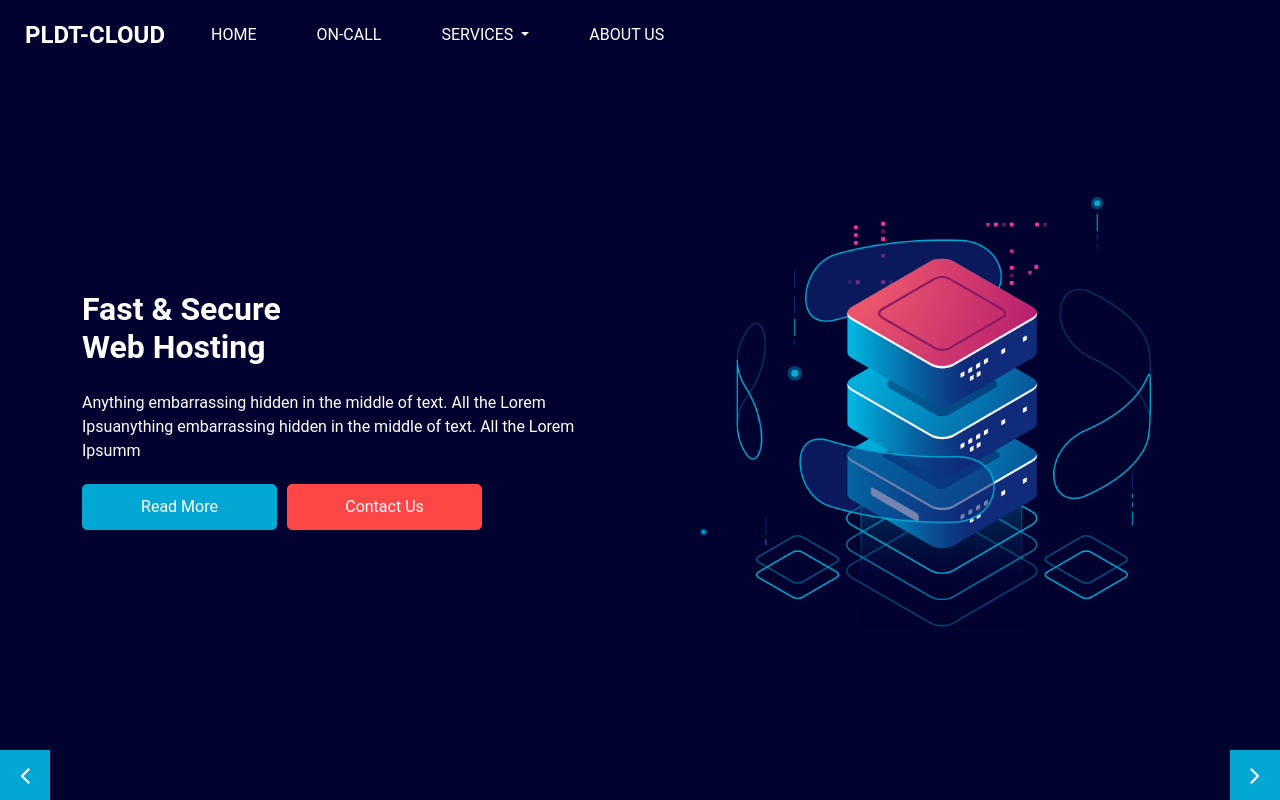
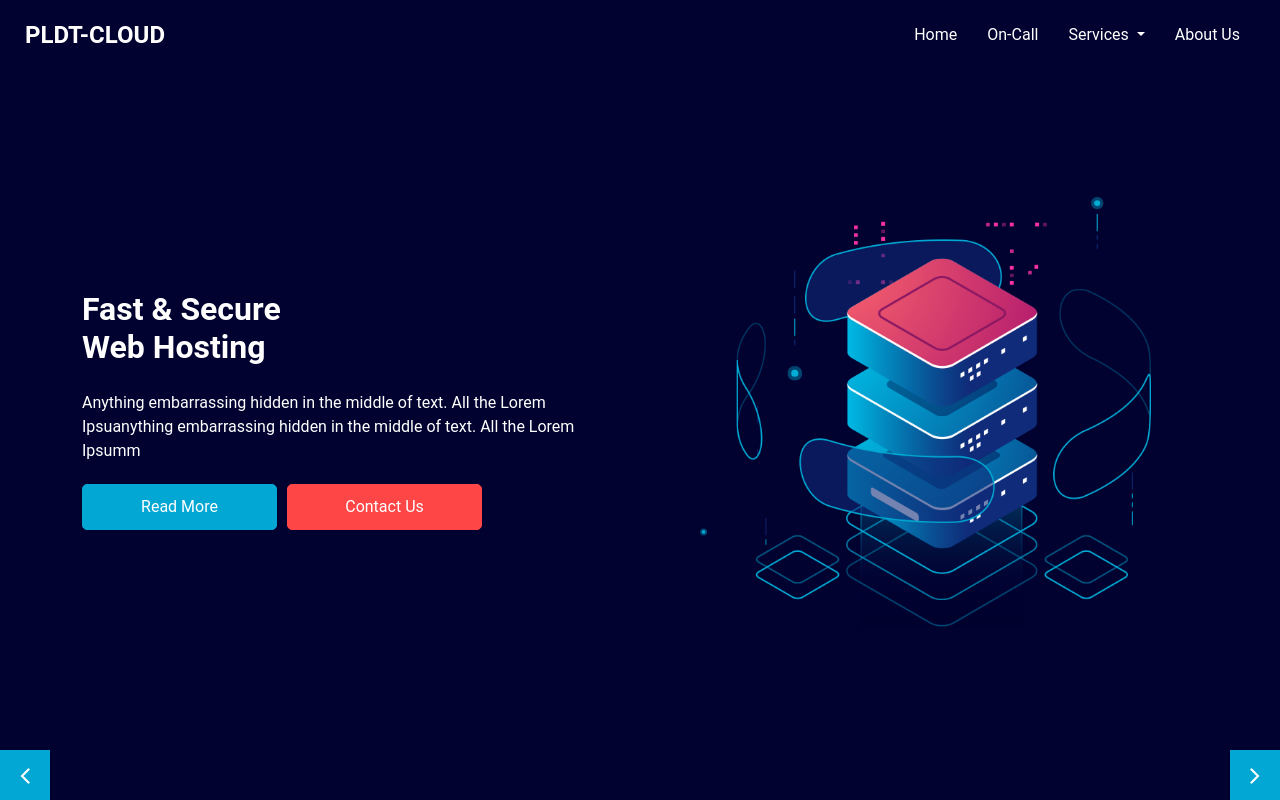
Before and after one commit to guidoo10/portal, a Django app: page / in a window 1280 px wide. Run offline with Django 5.2, Linux system fonts and the light colour scheme; some libraries are stand-ins or nearby versions.

Commit message:
Update UI of header

```diff
--- a/static/css/style.css
+++ b/static/css/style.css
@@ -4,6 +4,30 @@ body {
   background-color: #f8f8f8;
   overflow-x: hidden;
 }
+
+/* header css starts */
+.header_section .container-fluid {
+  padding-right: 25px;
+  padding-left: 25px;
+}
+
+.header_section .custom_nav-container .navbar-nav .nav-item .nav-link {
+  padding: 3px 5px;
+  margin: 10px;
+  text-transform: capitalize;
+}
+
+.header_section .navbar-expand-lg .navbar-nav {
+  justify-content: flex-end;
+  flex: 1 0 100%;
+  align-items: center;
+}
+
+.header_section .logout-btn,
+.header_section .logout-btn:hover {
+  color: #fff;
+}
+/* header css ends */
 
 .layout_padding {
   padding: 90px 0;
```
